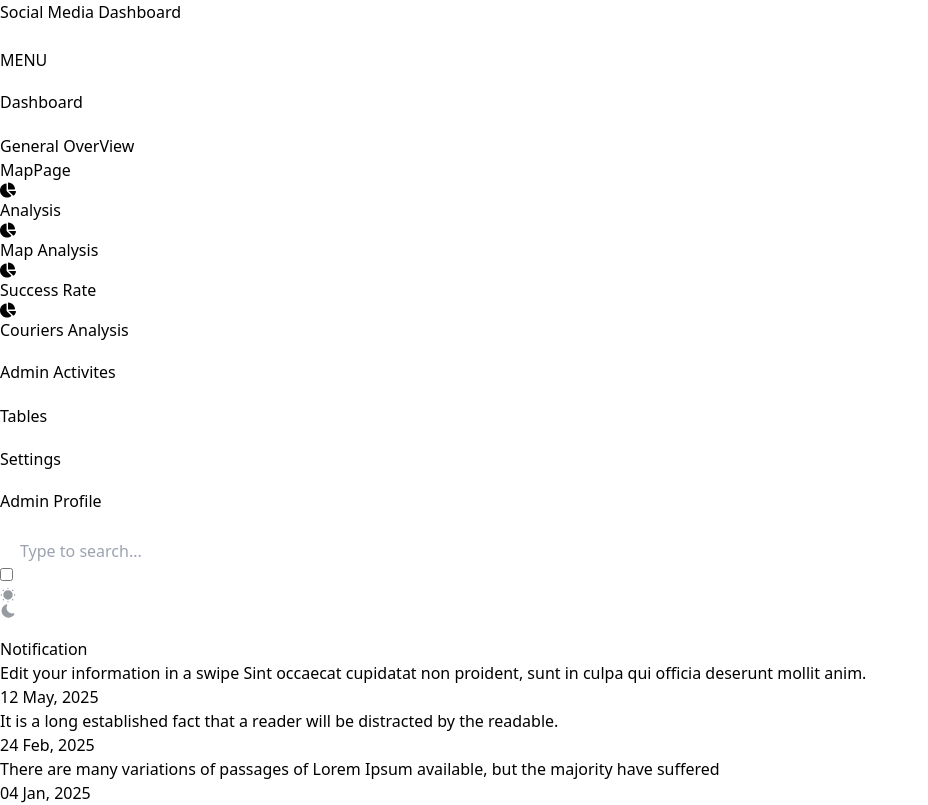
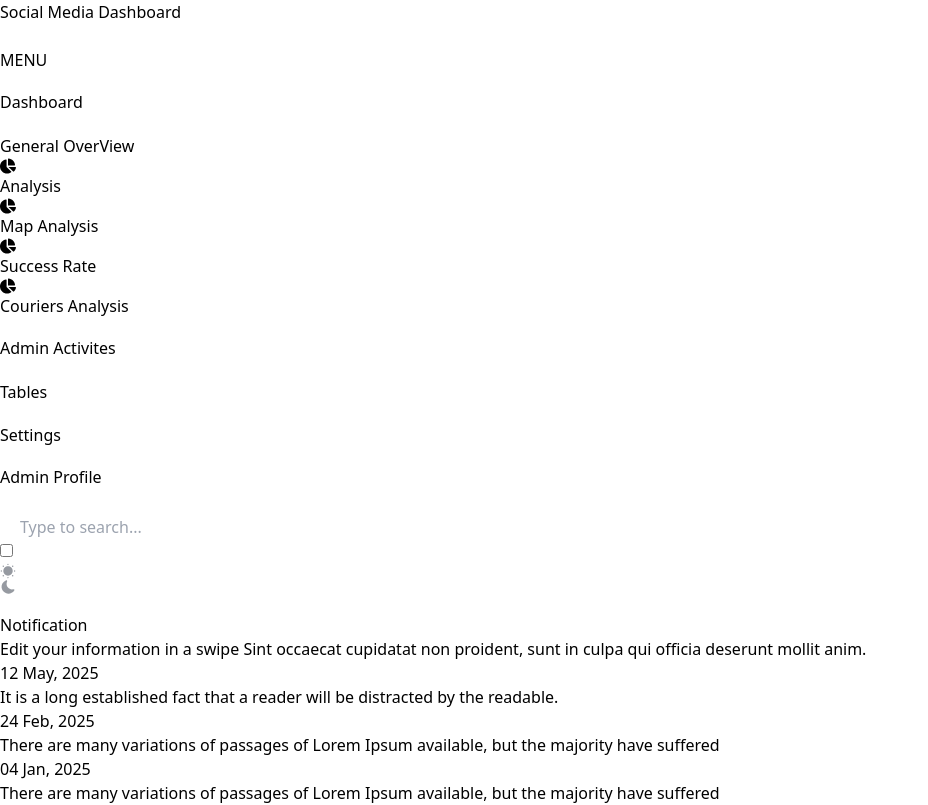
Before and after one commit to RanaFathy123/social-media, a React (Vite) app: page /dashboard/analysis in a window 1280 px wide. Shown: the top 805 px of the page, without its empty margins (0-928 px from the left). Built offline with nearby package versions, Linux system fonts and the light colour scheme.

Commit message:
deployment issue

```diff
--- a/src/App.jsx
+++ b/src/App.jsx
@@ -14,7 +14,7 @@ import { ToastContainer } from "react-toastify";
 import "react-toastify/dist/ReactToastify.css";
 import SuccessRate from "./modules/AdminModule/components/SuccessRate/SuccessRate";
 import CouriersAnalysis from "./modules/AdminModule/components/CouriersAnalysis/CouriersAnalysis";
-import { Mappage } from "./modules/AdminModule/components/Dashboard/Mappage";
+
 
 
 const App = () => {
@@ -33,7 +33,7 @@ const App = () => {
       element: <AdminLayout />,
       children: [
         { path: "overview", element: <GeneralOverView /> },
-        { path: "mapchart", element: <Mappage /> },
+
         { path: "profile", element: <Profile /> },
         { path: "tables/:tableName", element: <Tables /> },
         { path: "profile", element: <Profile /> },
--- a/src/components/Sidebar/index.jsx
+++ b/src/components/Sidebar/index.jsx
@@ -181,17 +181,6 @@ const Sidebar = ({ sidebarOpen, setSidebarOpen }) => {
                               }
                             >
                               General OverView
-                            </NavLink>
-                          </li>
-                          <li>
-                            <NavLink
-                              to="/dashboard/mapchart"
-                              className={({ isActive }) =>
-                                "group relative flex items-center gap-2.5 rounded-md px-4 font-medium text-bodydark2 duration-300 ease-in-out hover:text-white " +
-                                (isActive && "!text-white")
-                              }
-                            >
-                              MapPage
                             </NavLink>
                           </li>
                         </ul>
```
